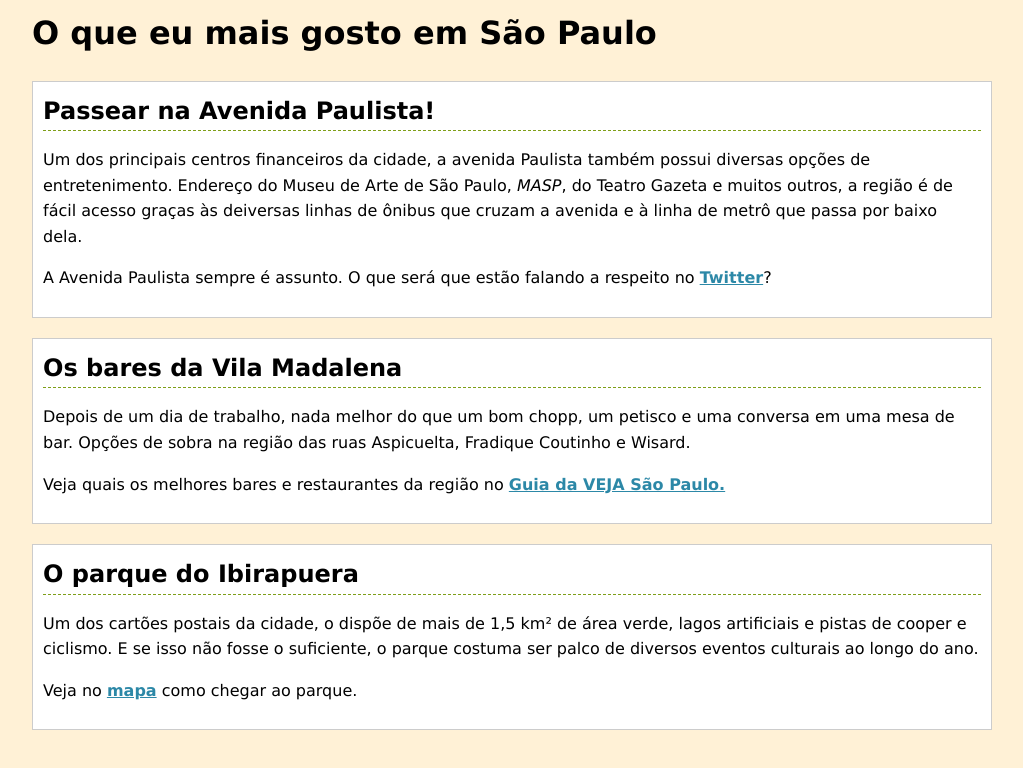
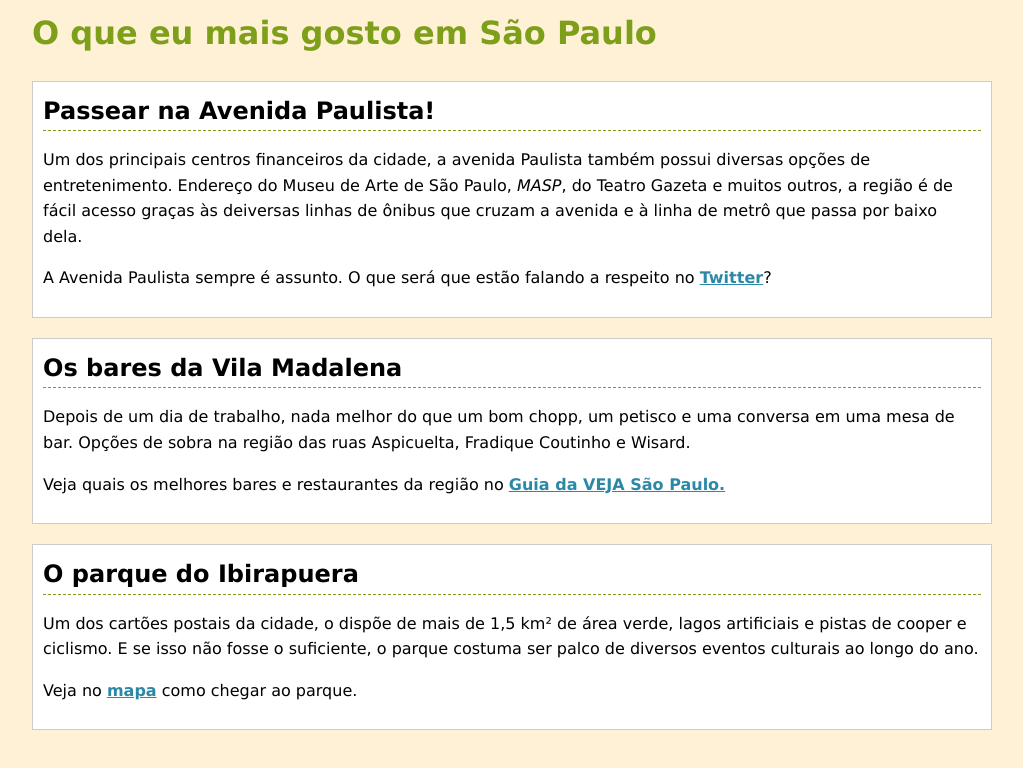
Before and after one commit to jherfson/Meus_estudos_front, a plain HTML site: page index.html in a window 1280 px wide. Shown: the whole page, without its empty margins (128-1151 px from the left). Drawn offline with Linux system fonts and the light colour scheme.

Commit message:
Adicionando elemento do css

```diff
--- a/index.html
+++ b/index.html
@@ -5,7 +5,7 @@
     </head>
     <div class='container'>
         <body>
-            <h1> O que eu mais gosto em São Paulo</h1>
+            <h1><a href=''>O que eu mais gosto em São Paulo</a></h1>
             <div class='place'>
                 <h2>Passear na Avenida Paulista!</h2>
                     <p>
--- a/normalize.css
+++ b/normalize.css
@@ -26,3 +26,13 @@ body {
     color: #2C88A7;
     font-weight: bold;
 }
+
+h1 a {
+    color: #7E9F19;
+    text-decoration: none;
+}
+
+h1 a:hover {
+    background-color: #7E9F19;
+    color: #FFF
+}
```
